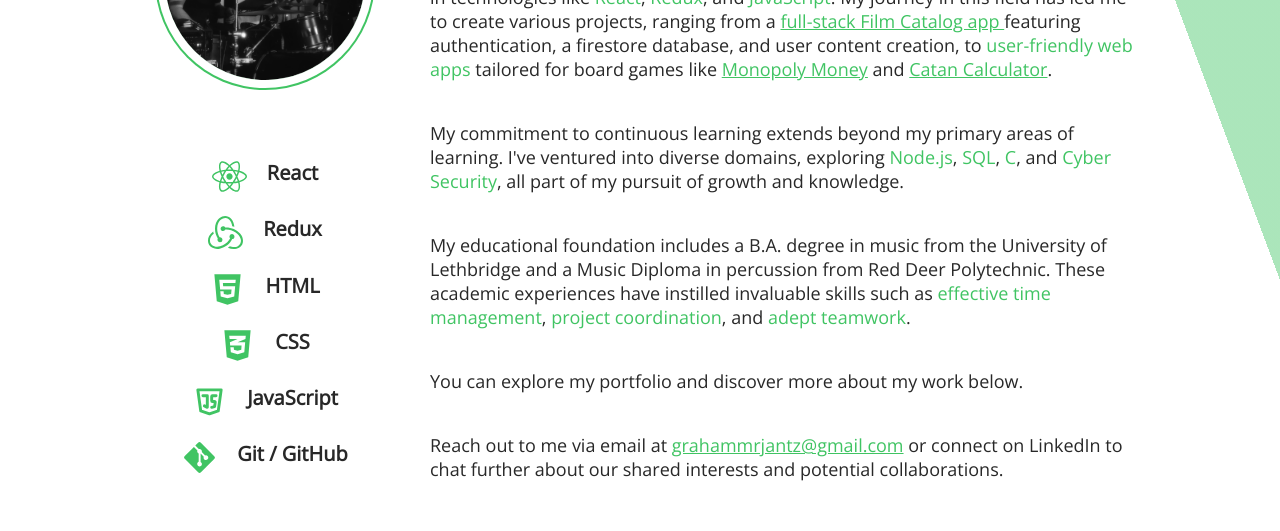
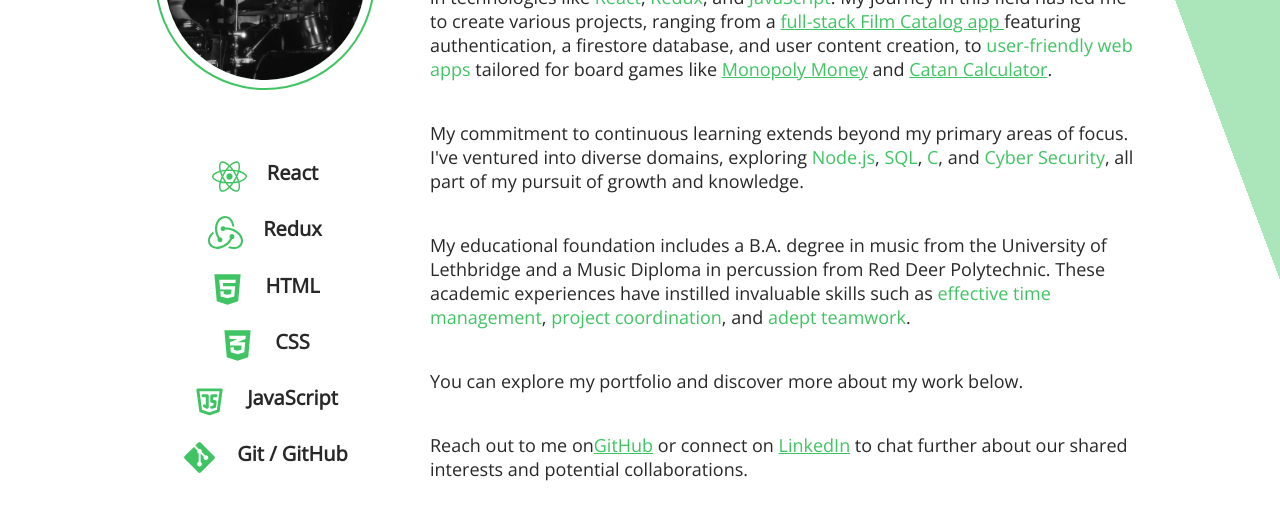
Before and after one commit to grahamjantz/graham-jantz-portfolio, a React (Create React App) app: page / in a window 1280 px wide. Shown: the part 1080-1611 px from the top of the page. Built offline with nearby package versions, Linux system fonts and the light colour scheme; a web font is replaced by a local one.

Commit message:
fixed minor issues on about page

```diff
--- a/src/features/About/About.js
+++ b/src/features/About/About.js
@@ -35,10 +35,10 @@
         <div className="about-bio">
           <p className='bio'>I'm a dedicated professional passionate about front-end development, specializing in technologies like <strong style={skillStyle}>React</strong>, <strong style={skillStyle}>Redux</strong>, and <strong style={skillStyle}>JavaScript</strong>. My journey in this field has led me to create various projects, ranging from a <a href='https://film.grahamjantz.com' style={aStyle}>full-stack Film Catalog app </a>featuring authentication, a firestore database, and user content creation, to <strong style={skillStyle}>user-friendly web apps</strong> tailored for board games like <a href='https://monopoly-money-60c8d.web.app/' style={aStyle}>Monopoly Money</a> and <a href='https://catan.grahamjantz.com/' style={aStyle}>Catan Calculator</a>.
 </p>
-          <p className='bio'>My commitment to continuous learning extends beyond my primary areas of learning. I've ventured into diverse domains, exploring <strong style={skillStyle}>Node.js</strong>, <strong style={skillStyle}>SQL</strong>, <strong style={skillStyle}>C</strong>, and <strong style={skillStyle}>Cyber Security</strong>, all part of my pursuit of growth and knowledge.</p>
+          <p className='bio'>My commitment to continuous learning extends beyond my primary areas of focus. I've ventured into diverse domains, exploring <strong style={skillStyle}>Node.js</strong>, <strong style={skillStyle}>SQL</strong>, <strong style={skillStyle}>C</strong>, and <strong style={skillStyle}>Cyber Security</strong>, all part of my pursuit of growth and knowledge.</p>
           <p className='bio'>My educational foundation includes a B.A. degree in music from the University of Lethbridge and a Music Diploma in percussion from Red Deer Polytechnic. These academic experiences have instilled invaluable skills such as <strong style={skillStyle}>effective time management</strong>, <strong style={skillStyle}>project coordination</strong>, and <strong style={skillStyle}>adept teamwork</strong>.</p>
           <p className='bio'>You can explore my portfolio and discover more about my work below.</p>
-          <p className='bio'>Reach out to me via email at <a style={aStyle} href='mailto:grahammrjantz@gmail.com'>grahammrjantz@gmail.com</a> or connect on LinkedIn to chat further about our shared interests and potential collaborations.</p>
+          <p className='bio'>Reach out to me on<a style={aStyle} href='https://github.com/grahamjantz'>GitHub</a> or connect on <a style={aStyle} href='https://www.linkedin.com/in/graham-jantz-b87921145/'>LinkedIn</a> to chat further about our shared interests and potential collaborations.</p>
 
         </div>
         <ul className="about-section-skills">
```
